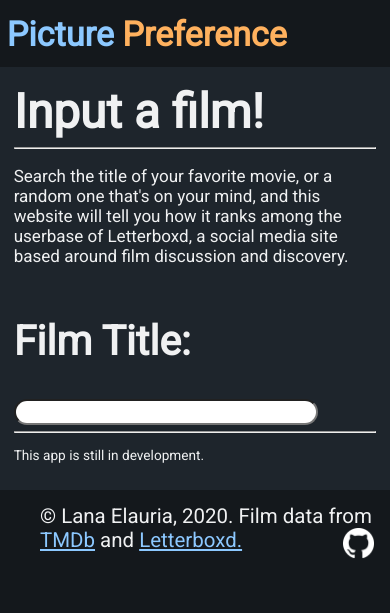
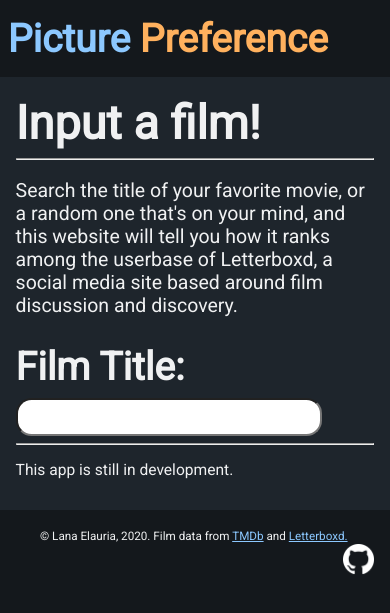
Before and after one commit to nelauria/picture_preference, a Flask app: page / in a window 390 px wide. Shown: the top 613 px of the page. Run offline with Flask 2, Linux system fonts and the light colour scheme.

Commit message:
Update styleMobile.css

```diff
--- a/picture_preference/static/styleMobile.css
+++ b/picture_preference/static/styleMobile.css
@@ -5,10 +5,10 @@
     zoom: 1.0;
 }
 
-html { color: #f0f1f2; font-family: 'Roboto'; font-size: 3.5vw}
+html { color: #f0f1f2; font-family: 'Roboto'; font-size: 4vw; }
 
 header { font-size: 3.5vw; width: 100%; height: 10%; margin: 0; padding: 0; }
-header h1 { font-size: 3.5rem; padding: 0; margin: 0.75vw 0 1vw 0; }
+header h1 { font-size: 3rem; padding: 0; margin: 0.75vw 0 1vw 0; }
 
 body { background: #14181c; width: 100%; height: 80%; margin: 0; padding: 0; }
 
@@ -25,12 +25,12 @@ nav h1 { font-size: 2.5rem; flex: auto; margin: 0; }
 .content {
     background: #1e252c; height: 90%; padding: 1rem;
 }
-.content h2 { font-size: 3rem; display: inline-block; vertical-align: middle; margin-right: 1vw; }
+.content h2 { font-size: 2.5rem; display: inline-block; vertical-align: middle; margin: 0.5rem 0 0.5rem 0; }
 .content input {
-    padding: 0.25em; width: 80%; height: auto; display: inline-block; vertical-align: middle; font-size: inherit;
+    padding: 0.5em; width: 80%; ; display: inline-block; vertical-align: middle; font-size: inherit;
     border-radius: 1rem; color: #14181c; padding-left: 0.5rem;
 }
-.content #explain { font-size: 1.25rem; }
+.content #explain { font-size: 1.25rem; justify-content: center; }
 .content input:focus { outline-width: 0; }
 .content h3 { font-size: 1.2vw; }
 
@@ -62,7 +62,7 @@ footer {
     width: 100%; height: 10%; background: #14181c; padding: 0; margin: 0;
 }
 footer ul { list-style: none; }
-footer li { display: inline; font-size: 1.5rem; }
+footer li { display: inline; font-size: 0.75rem; }
 footer a { color: #8cc8ff; }
 footer .github-logo {
     width: 8vw; height: auto; float: right; margin: 0 4vw 0 0;
```
